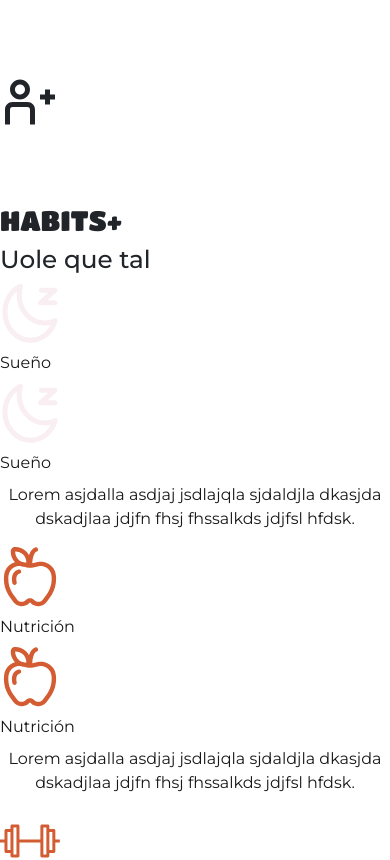
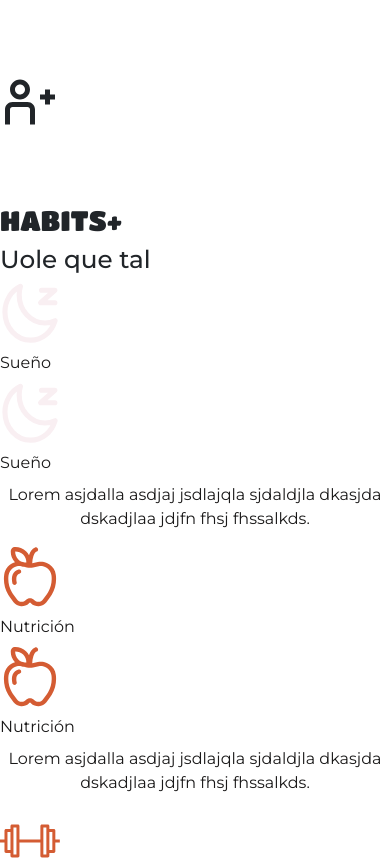
Before and after one commit to aleswebgit/Deploy-Habit-Front-End, a React (Create React App) app: page / in a window 390 px wide. Shown: the top 860 px of the page. Built offline with nearby package versions, Linux system fonts and the light colour scheme.

Commit message:
responsive categories, don't overlap Inquiry & no need to scroll

```diff
--- a/src/Components/CategoryData.jsx
+++ b/src/Components/CategoryData.jsx
@@ -15,7 +15,7 @@ const CategoryData = () => {
       slug: 'sueno',
       color: 'text-[#FDF6EC]',
       bgColor: 'bg-[#FECF5E]',
-      description: 'Lorem asjdalla asdjaj jsdlajqla sjdaldjla dkasjda dskadjlaa jdjfn fhsj fhssalkds jdjfsl hfdsk.'
+      description: 'Lorem asjdalla asdjaj jsdlajqla sjdaldjla dkasjda dskadjlaa jdjfn fhsj fhssalkds.'
     },{
       id: 2,
       name: 'Nutrición',
@@ -23,7 +23,7 @@ const CategoryData = () => {
       slug: 'nutricion',
       color: 'text-[#D45C33]',
       bgColor: 'bg-[#F8D1B4]',
-      description: 'Lorem asjdalla asdjaj jsdlajqla sjdaldjla dkasjda dskadjlaa jdjfn fhsj fhssalkds jdjfsl hfdsk.'
+      description: 'Lorem asjdalla asdjaj jsdlajqla sjdaldjla dkasjda dskadjlaa jdjfn fhsj fhssalkds.'
     },{
       id: 3,
       name: 'Deporte',
@@ -31,7 +31,7 @@ const CategoryData = () => {
       slug: 'deporte',
       color: 'text-[#D45C33]',
       bgColor: 'bg-[#F8D1B4]',
-      description: 'Lorem asjdalla asdjaj jsdlajqla sjdaldjla dkasjda dskadjlaa jdjfn fhsj fhssalkds jdjfsl hfdsk.'
+      description: 'Lorem asjdalla asdjaj jsdlajqla sjdaldjla dkasjda dskadjlaa jdjfn fhsj fhssalkds.'
     }, {
       id: 4,
       name: 'Salud Mental',
@@ -39,7 +39,7 @@ const CategoryData = () => {
       slug: 'saludmental',
       color: 'text-[#FDF6EC]',
       bgColor: 'bg-[#FECF5E]',
-      description: 'Lorem asjdalla asdjaj jsdlajqla sjdaldjla dkasjda dskadjlaa jdjfn fhsj fhssalkds jdjfsl hfdsk.'
+      description: 'Lorem asjdalla asdjaj jsdlajqla sjdaldjla dkasjda dskadjlaa jdjfn fhsj fhssalkds.'
     }
   ])
 
@@ -47,7 +47,7 @@ const CategoryData = () => {
     <section className='grid grid-cols-2 p-6 gap-6'>
       {categories.map( category => {
         return (
-          <Link to={`/category/${category.id}`} key={category.name} className='flex justify-center py-3 font-bold'>
+          <Link to={`/category/${category.id}`} key={category.name} className='flex justify-center font-bold'>
             <CategoryButton category={category} />
             <CategoryDesktopButton category={category} />
           </Link>
--- a/src/Components/CategoryDesktopButton.jsx
+++ b/src/Components/CategoryDesktopButton.jsx
@@ -1,6 +1,6 @@
 const CategoryDesktopButton = ({category}) => {
   return (
-    <div className="hidden lg:block box-border h-80 w-100 p-10 space-y-7 border-2 border-[#BC4E2A] rounded-2xl shadow-md shadow-[#BC4E2A]/30">
+    <div className="hidden lg:block box-border h-[39vh] w-100 p-10 space-y-7 border-2 border-[#BC4E2A] rounded-2xl shadow-md shadow-[#BC4E2A]/30">
       <div className={`${category.bgColor} flex flex-col items-center justify-center w-[130px] aspect-square rounded-[35px] mx-auto`}>
         <div className="flex item-center justify-center ">
           {category.icon}
@@ -10,7 +10,7 @@ const CategoryDesktopButton = ({category}) => {
         </p>
       </div>
 
-      <p className="text-center">
+      <p className="text-center text-sm">
         {category.description}
       </p>
     </div>
--- a/src/Components/Inquiry.jsx
+++ b/src/Components/Inquiry.jsx
@@ -2,7 +2,7 @@ const Inquiry = () => {
   return (
     <ul className="pl-0 mb-0">
       <li className='bg-[#E57A56] text-center lg:rounded-t-3xl pb-4'>
-        <div className='lg:w-[500px] lg:h-[700px] lg:mb-[-600px] lg:hover:mb-[-300px] duration-300'>
+        <div className='lg:w-[35vw] lg:h-[700px] lg:mb-[-600px] lg:hover:mb-[-300px] duration-300'>
           <p className='text-white text-3xl pt-10 font-extrabold'>HACER CONSULTA</p>
           <div className='bg-[#F8D1B4] lg:mt-20 mx-3 p-4 rounded-3xl text-center space-y-4'>
             <p className='text-lg text-[#BC4E2A]'>
```
